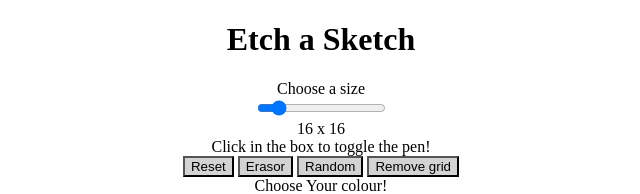
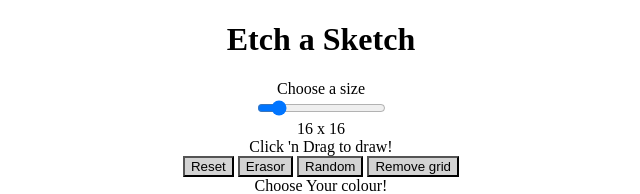
Before and after one commit to vinnow98/etchasketch, a plain HTML site: page index.html in a window 1280 px wide. Shown: the top 194 px of the page, without its empty margins (319-959 px from the left). Drawn offline with Linux system fonts and the light colour scheme; a web font is replaced by a local one.

Commit message:
changed instructions to click n drag

```diff
--- a/index.html
+++ b/index.html
@@ -22,7 +22,7 @@
       <option value="32">32x32</option>
       <option value="64">64x64</option> -->
     </select>
-    <div>Click in the box to toggle the pen!</div>
+    <div>Click 'n Drag to draw!</div>
     <!-- <div class="colouringMode">Mode: off</div> -->
     <div class="buttons">
       <button onclick="resetBoard()">Reset</button>
```
